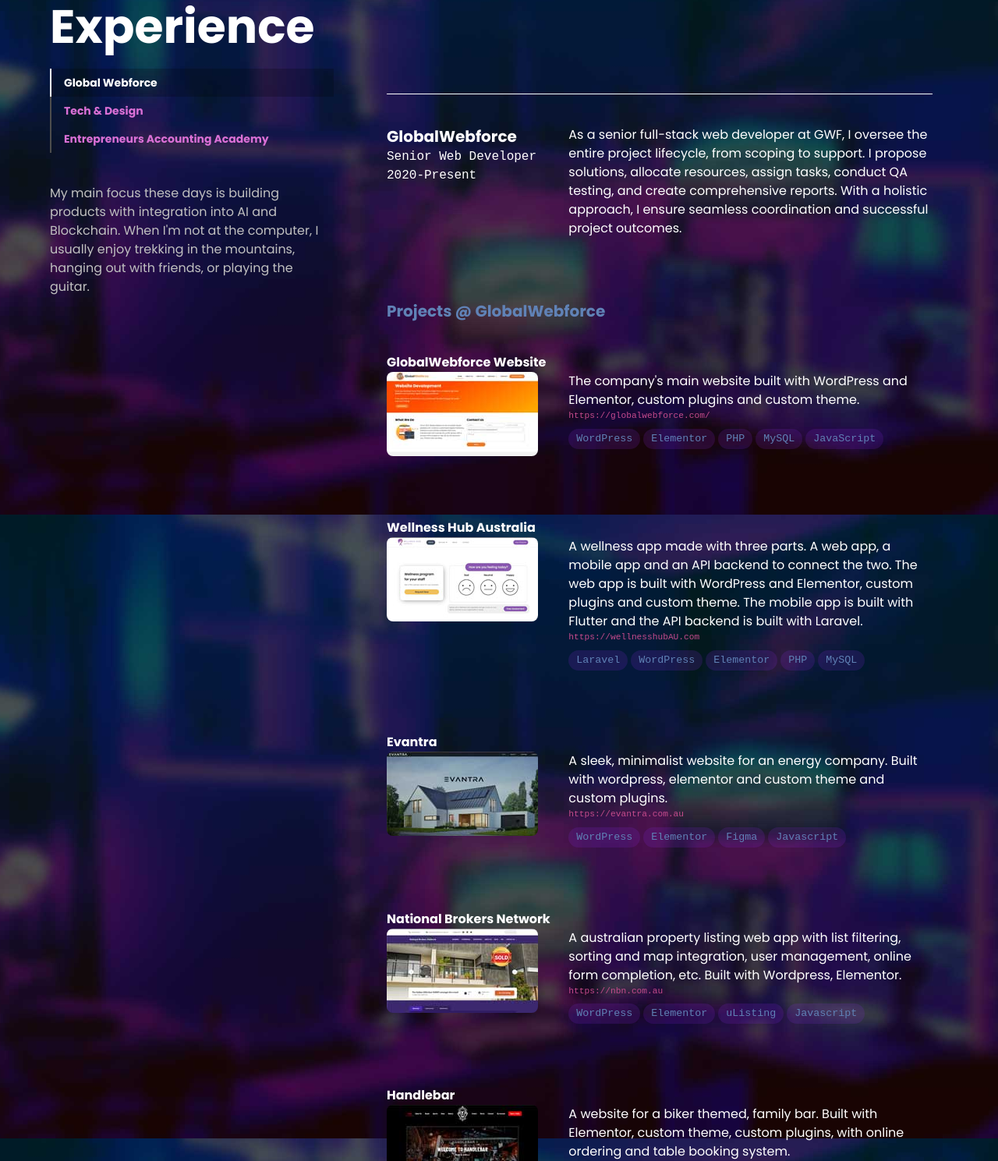
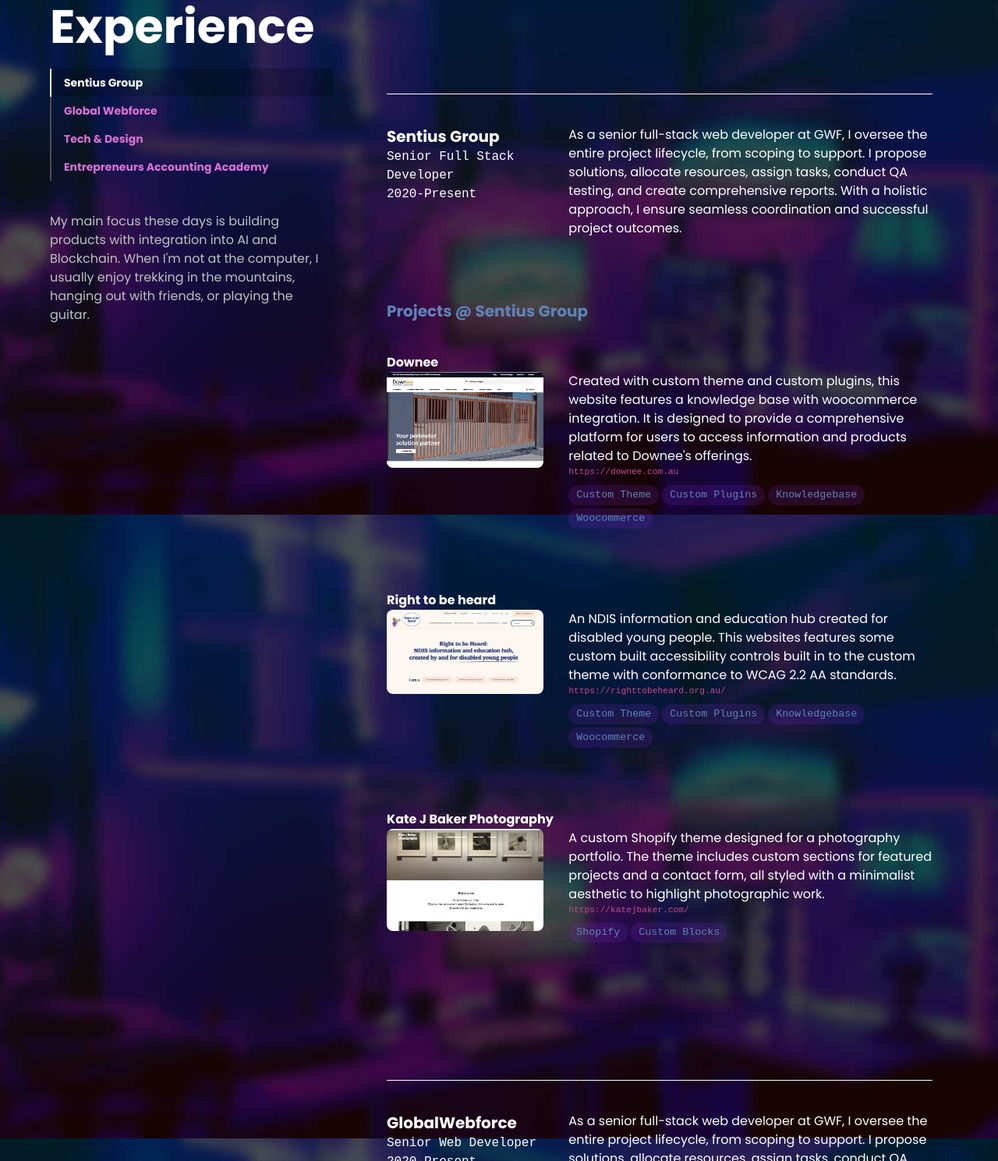
Before and after one commit to marksalvana/marksalvanaVercel, a website: page index.html in a window 1280 px wide. Shown: the part 2540-4029 px from the top of the page at 78% size. Drawn offline with nearby package versions, Linux system fonts and the light colour scheme.

Commit message:
added sentius project

```diff
--- a/index.html
+++ b/index.html
@@ -128,7 +128,7 @@
 							>
 						</li>
 						<li>
-							<a target="_blank" href="/lib/MarkSalvana-2025.pdf">
+							<a target="_blank" href="/lib/MarkSalvanaCV-2025.pdf">
 								<button
 									class="mr-2 rounded-3xl border-2 border-violet px-4 py-1 text-white font-sans text-xs hover:bg-violet"
 								>
@@ -402,6 +402,11 @@
 								>
 									<a
 										class="px-4 py-2 border-l-2 border-darkgray text-sm xactive"
+										href="#sentius"
+										>Sentius Group</a
+									>
+									<a
+										class="px-4 py-2 border-l-2 border-darkgray text-sm"
 										href="#gwf"
 										>Global Webforce</a
 									>
@@ -429,8 +434,149 @@
 					<div
 						class="p-2 md:p-5 md:pl-12 flex-auto w-full md:w-2/3 md:h-2/3 relative z-30"
 					>
-						<!-- Company and Job Title  -->
+						<!-- SENTIUS  -->
+						<section id="sentius" class="md:pt-24">
+
+							<hr class="pb-10" />
+							<div class="grid md:grid-cols-3 pb-20">
+								<div class="">
+									<h4 class="text-xl font-bold font-serif">Sentius Group</h4>
+									<h4 class="text-l">Senior Full Stack Developer</h4>
+									<h5 class="text-md">2020-Present</h5>
+								</div>
+								<div class="col-span-2">
+									<p class="font-serif text-sm md:text-base">
+										As a senior full-stack web developer at GWF, I oversee the
+										entire project lifecycle, from scoping to support. I propose
+										solutions, allocate resources, assign tasks, conduct QA
+										testing, and create comprehensive reports. With a holistic
+										approach, I ensure seamless coordination and successful
+										project outcomes.
+									</p>
+								</div>
+							</div>
+
+							<!-- Projects Title  -->
+							<div>
+								<h4 class="text-xl font-bold font-serif pb-10 text-glaucous">
+									Projects @ Sentius Group
+								</h4>
+							</div>
+
+							<h4 class="text-l font-serif font-bold">Downee</h4>
+							<div class="grid grid-cols-3 pb-7 md:pb-20">
+								<div class="pr-2 md:pr-8">
+									<img
+										class="rounded-lg"
+										src="lib/img/projects/downee.jpg"
+										alt="GWF"
+									/>
+								</div>
+								<div class="col-span-2">
+									<p class="font-serif text-sm md:text-base">
+										Created with custom theme and custom plugins, this website
+										features a knowledge base with woocommerce integration. It is designed to provide a comprehensive
+										platform for users to access information and products
+										related to Downee's offerings.
+									</p>
+									<div class="flex">
+										<h6>
+											<a
+												href="https://downee.com.au"
+												target="_blank"
+												class="text-violet"
+												>https://downee.com.au</a
+											>
+										</h6>
+									</div>
+
+									<!-- Stacks  -->
+
+									<ul class="flex fle gap-1 stacks pt-2 text-glaucous flex-wrap">
+										<li>Custom Theme</li>
+										<li>Custom Plugins</li>
+										<li>Knowledgebase</li>
+										<li>Woocommerce</li>
+									</ul>
+								</div>
+							</div>
+
+							<!-- RTBH -->
+							<h4 class="text-l font-serif font-bold">Right to be heard</h4>
+							<div class="grid grid-cols-3 pb-7 md:pb-20">
+								<div class="pr-2 md:pr-8">
+									<img
+										class="rounded-lg"
+										src="lib/img/projects/rtbh.jpg"
+										alt="GWF"
+									/>
+								</div>
+								<div class="col-span-2">
+									<p class="font-serif text-sm md:text-base">
+										An NDIS information and education hub created for disabled young people. This websites features some custom built accessibility controls built in to the custom theme with conformance to WCAG 2.2 AA standards.
+									</p>
+									<div class="flex">
+										<h6>
+											<a
+												href="https://righttobeheard.org.au/"
+												target="_blank"
+												class="text-violet"
+												>https://righttobeheard.org.au/</a
+											>
+										</h6>
+									</div>
+
+									<!-- Stacks  -->
+
+									<ul class="flex fle gap-1 stacks pt-2 text-glaucous flex-wrap">
+										<li>Custom Theme</li>
+										<li>Custom Plugins</li>
+										<li>Knowledgebase</li>
+										<li>Woocommerce</li>
+									</ul>
+								</div>
+							</div>
+							<!-- RTBH -->
+
+							<!-- KJB -->
+							<h4 class="text-l font-serif font-bold">Kate J Baker Photography</h4>
+							<div class="grid grid-cols-3 pb-7 md:pb-20">
+								<div class="pr-2 md:pr-8">
+									<img
+										class="rounded-lg"
+										src="lib/img/projects/kjb.jpg"
+										alt="GWF"
+									/>
+								</div>
+								<div class="col-span-2">
+									<p class="font-serif text-sm md:text-base">
+										A custom Shopify theme designed for a photography portfolio. The theme includes custom sections for featured projects and a contact form, all styled with a minimalist aesthetic to highlight photographic work.
+									</p>
+									<div class="flex">
+										<h6>
+											<a
+												href="https://katejbaker.com/"
+												target="_blank"
+												class="text-violet"
+												>https://katejbaker.com/</a
+											>
+										</h6>
+									</div>
+
+									<!-- Stacks  -->
+
+									<ul class="flex fle gap-1 stacks pt-2 text-glaucous flex-wrap">
+										<li>Shopify</li>
+										<li>Custom Blocks</li>
+									</ul>
+								</div>
+							</div>
+							<!-- KJB -->
+						</section>
+
 						<section id="gwf" class="md:pt-24">
+
+							<!-- GWF -->
 							<hr class="pb-10" />
 							<div class="grid md:grid-cols-3 pb-20">
 								<div class="">
```
Also changed, not shown: lib/img/projects/Downee.JPG (added), lib/img/projects/KJB.JPG (added), lib/img/projects/RTBH.JPG (added), 3 other files.
